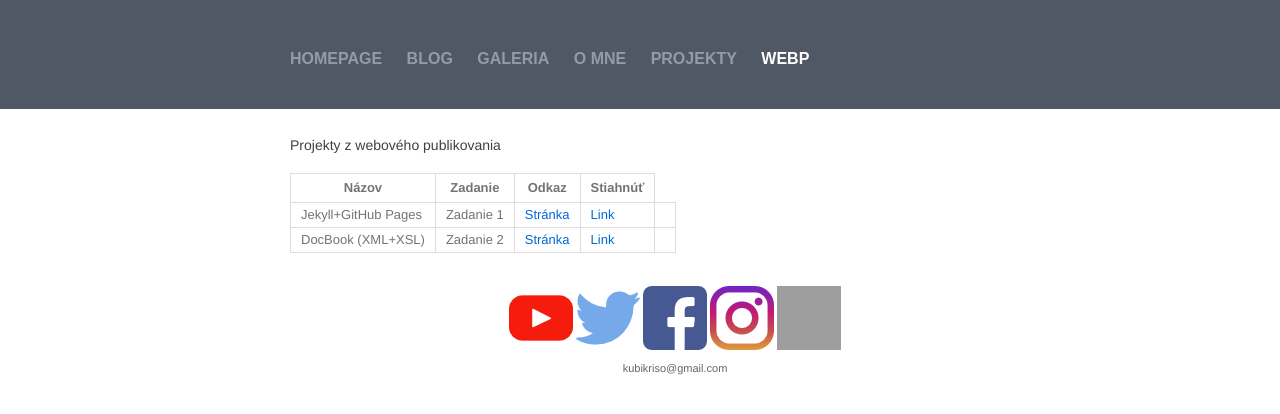
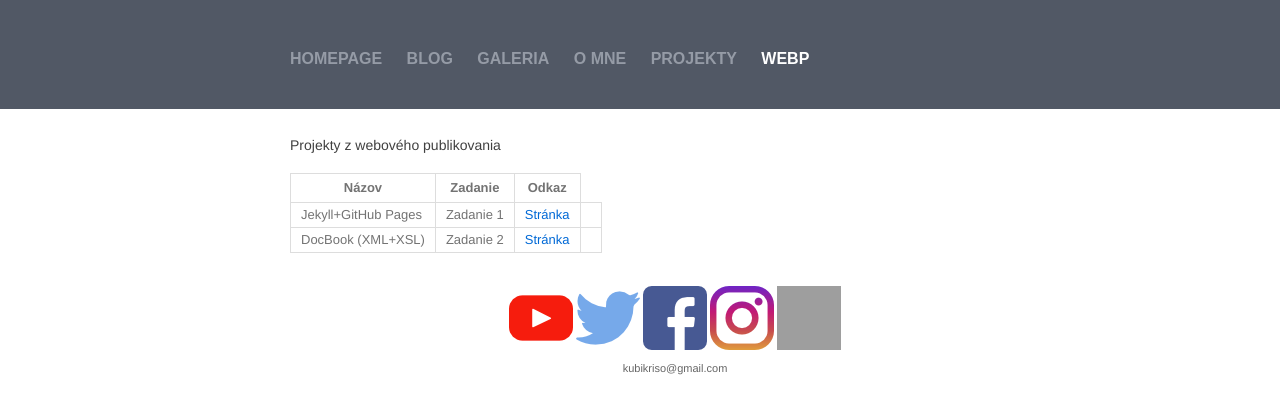
Before and after one commit to richardkubik/richardkubik.github.io, a Jekyll site: the page built from webove_pub.html, in a window 1280 px wide. Shown: the top 414 px of the page. Built offline with Jekyll 4.4.1, drawn with Linux system fonts in a browser that asks for light colours; grey boxes are pictures that could not be loaded.

Commit message:
removed links

```diff
--- a/webove_pub.html
+++ b/webove_pub.html
@@ -13,7 +13,6 @@ layout: default
                     <th>Názov</th>
                     <th>Zadanie</th>
                     <th>Odkaz</th>
-                    <th>Stiahnúť</th>
                 </tr>
               </thead>
               <tbody>
@@ -21,14 +20,12 @@ layout: default
                   <td>Jekyll+GitHub Pages</td>
                   <td>Zadanie 1</td>
                   <td><a href="/index.html">Stránka</a></td>
-                  <td><a href="./downloads/Z1-xkubikr.zip" download="Zadanie1">Link</a></td>
                   <td></td>
                 </tr>
                 <tr>
                   <td>DocBook (XML+XSL)</td>
                   <td>Zadanie 2</td>
                   <td><a href="/zadanie2.html">Stránka</a></td>
-                  <td><a href="./downloads/Z2-xkubikr.zip" download="Zadanie2">Link</a></td>
                   <td></td>
                 </tr>
               </tbody>
```
